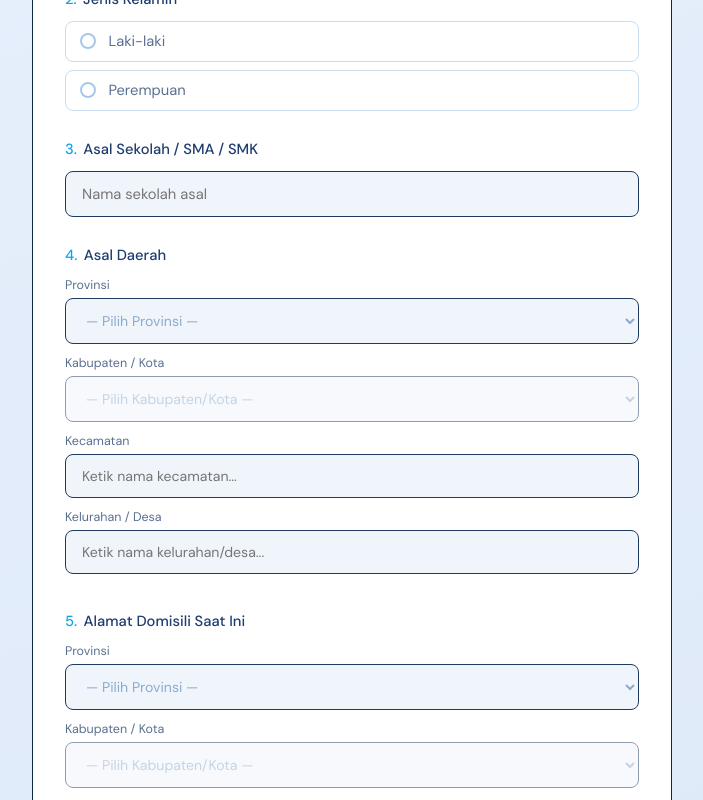
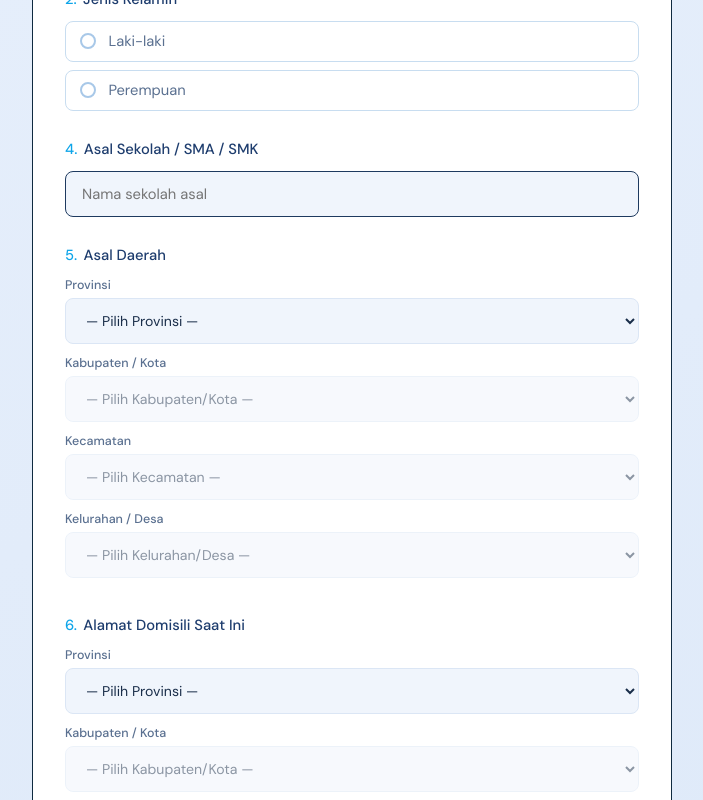
Before and after one commit to budiadiputra/kuesioner-ti-umi, a React (Vite) app: page / in a window 1280 px wide. Shown: the part 520-1320 px from the top of the page, without its empty margins (288-991 px from the left). Built offline with nearby package versions, Linux system fonts and the light colour scheme.

Commit message:
tambah NIM

```diff
--- a/src/App.jsx
+++ b/src/App.jsx
@@ -643,53 +643,100 @@ const PROVINCES_API = [
 ];
 
 function WilayahSelect({ prefix, values, onChange }) {
-  const prov = values[prefix + "_provinsi"] || "";
-  const kab = values[prefix + "_kabupaten"] || "";
-  const kec = values[prefix + "_kecamatan"] || "";
-  const kel = values[prefix + "_kelurahan"] || "";
-  const kabList = prov ? (WILAYAH[prov] || []).sort() : [];
+  const [kabList, setKabList] = useState([]);
+  const [kecList, setKecList] = useState([]);
+  const [kelList, setKelList] = useState([]);
+  const [loadingKab, setLoadingKab] = useState(false);
+  const [loadingKec, setLoadingKec] = useState(false);
+  const [loadingKel, setLoadingKel] = useState(false);
 
-  const baseInput = {
-    width: "100%",
-    padding: "0.75rem 1rem",
-    background: "#f0f5fc",
-    border: "1px solid #1e3a5f",
-    borderRadius: "8px",
-    color: "#1a2e4a",
-    outline: "none",
-    boxSizing: "border-box",
-    fontFamily: "'DM Sans', sans-serif",
-    fontSize: "0.88rem",
-    marginBottom: "0.6rem",
+  const provId = values[prefix + "_provinsi_id"] || "";
+  const kabId  = values[prefix + "_kabupaten_id"] || "";
+  const kecId  = values[prefix + "_kecamatan_id"] || "";
+  const kel    = values[prefix + "_kelurahan"] || "";
+
+  const BASE = "https://emsifa.github.io/api-wilayah-indonesia/api";
+
+  useEffect(() => {
+    if (!provId) { setKabList([]); return; }
+    setLoadingKab(true);
+    fetch(`${BASE}/regencies/${provId}.json`)
+      .then(r => r.json()).then(d => { setKabList(d); setLoadingKab(false); })
+      .catch(() => setLoadingKab(false));
+  }, [provId]);
+
+  useEffect(() => {
+    if (!kabId) { setKecList([]); return; }
+    setLoadingKec(true);
+    fetch(`${BASE}/districts/${kabId}.json`)
+      .then(r => r.json()).then(d => { setKecList(d); setLoadingKec(false); })
+      .catch(() => setLoadingKec(false));
+  }, [kabId]);
+
+  useEffect(() => {
+    if (!kecId) { setKelList([]); return; }
+    setLoadingKel(true);
+    fetch(`${BASE}/villages/${kecId}.json`)
+      .then(r => r.json()).then(d => { setKelList(d); setLoadingKel(false); })
+      .catch(() => setLoadingKel(false));
+  }, [kecId]);
+
+  const sel = {
+    width: "100%", padding: "0.75rem 1rem", background: "#f0f5fc",
+    border: "1px solid #dbe6f5", borderRadius: "8px", color: "#1a2e4a",
+    outline: "none", boxSizing: "border-box",
+    fontFamily: "'DM Sans', sans-serif", fontSize: "0.88rem", marginBottom: "0.6rem",
   };
+  const lbl = { fontSize: "0.78rem", color: "#5a7090", marginBottom: "0.2rem", fontWeight: 500, display: "block" };
 
   return (
     <div style={{ display: "flex", flexDirection: "column", gap: "0.1rem" }}>
-      <label style={{ fontSize: "0.78rem", color: "#5a7090", marginBottom: "0.2rem" }}>Provinsi</label>
-      <select style={{ ...baseInput, cursor: "pointer", color: prov ? "#1a2e4a" : "#8aabcc" }}
-        value={prov} onChange={(e) => { onChange(prefix + "_provinsi", e.target.value); onChange(prefix + "_kabupaten", ""); }}>
+      <label style={lbl}>Provinsi</label>
+      <select style={{ ...sel, cursor: "pointer" }} value={provId}
+        onChange={(e) => {
+          const opt = e.target.options[e.target.selectedIndex];
+          onChange(prefix + "_provinsi", opt.text);
+          onChange(prefix + "_provinsi_id", e.target.value);
+          onChange(prefix + "_kabupaten", ""); onChange(prefix + "_kabupaten_id", "");
+          onChange(prefix + "_kecamatan", ""); onChange(prefix + "_kecamatan_id", "");
+          onChange(prefix + "_kelurahan", "");
+        }}>
         <option value="">— Pilih Provinsi —</option>
-        {PROVINCES.map(p => <option key={p} value={p} style={{ background: "#f0f5fc" }}>{p}</option>)}
+        {PROVINCES_API.map(p => <option key={p.id} value={p.id}>{p.name}</option>)}
       </select>
 
-      <label style={{ fontSize: "0.78rem", color: "#5a7090", marginBottom: "0.2rem" }}>Kabupaten / Kota</label>
-      <select style={{ ...baseInput, cursor: prov ? "pointer" : "not-allowed", color: kab ? "#1a2e4a" : "#8aabcc", opacity: prov ? 1 : 0.5 }}
-        value={kab} disabled={!prov} onChange={(e) => onChange(prefix + "_kabupaten", e.target.value)}>
-        <option value="">— Pilih Kabupaten/Kota —</option>
-        {kabList.map(k => <option key={k} value={k} style={{ background: "#f0f5fc" }}>{k}</option>)}
+      <label style={lbl}>Kabupaten / Kota</label>
+      <select style={{ ...sel, cursor: provId ? "pointer" : "not-allowed", opacity: provId ? 1 : 0.5 }}
+        value={kabId} disabled={!provId}
+        onChange={(e) => {
+          const opt = e.target.options[e.target.selectedIndex];
+          onChange(prefix + "_kabupaten", opt.text); onChange(prefix + "_kabupaten_id", e.target.value);
+          onChange(prefix + "_kecamatan", ""); onChange(prefix + "_kecamatan_id", "");
+          onChange(prefix + "_kelurahan", "");
+        }}>
+        <option value="">{loadingKab ? "Memuat data..." : "— Pilih Kabupaten/Kota —"}</option>
+        {kabList.map(k => <option key={k.id} value={k.id}>{k.name}</option>)}
       </select>
 
-      <label style={{ fontSize: "0.78rem", color: "#5a7090", marginBottom: "0.2rem" }}>Kecamatan</label>
-      <input style={baseInput} placeholder="Ketik nama kecamatan..." value={kec}
-        onChange={(e) => onChange(prefix + "_kecamatan", e.target.value)}
-        onFocus={(e) => (e.target.style.borderColor = "#0ea5e9")}
-        onBlur={(e) => (e.target.style.borderColor = "#c8ddf0")} />
+      <label style={lbl}>Kecamatan</label>
+      <select style={{ ...sel, cursor: kabId ? "pointer" : "not-allowed", opacity: kabId ? 1 : 0.5 }}
+        value={kecId} disabled={!kabId}
+        onChange={(e) => {
+          const opt = e.target.options[e.target.selectedIndex];
+          onChange(prefix + "_kecamatan", opt.text); onChange(prefix + "_kecamatan_id", e.target.value);
+          onChange(prefix + "_kelurahan", "");
+        }}>
+        <option value="">{loadingKec ? "Memuat data..." : "— Pilih Kecamatan —"}</option>
+        {kecList.map(k => <option key={k.id} value={k.id}>{k.name}</option>)}
+      </select>
 
-      <label style={{ fontSize: "0.78rem", color: "#5a7090", marginBottom: "0.2rem" }}>Kelurahan / Desa</label>
-      <input style={baseInput} placeholder="Ketik nama kelurahan/desa..." value={kel}
-        onChange={(e) => onChange(prefix + "_kelurahan", e.target.value)}
-        onFocus={(e) => (e.target.style.borderColor = "#0ea5e9")}
-        onBlur={(e) => (e.target.style.borderColor = "#c8ddf0")} />
+      <label style={lbl}>Kelurahan / Desa</label>
+      <select style={{ ...sel, cursor: kecId ? "pointer" : "not-allowed", opacity: kecId ? 1 : 0.5 }}
+        value={kel} disabled={!kecId}
+        onChange={(e) => onChange(prefix + "_kelurahan", e.target.value)}>
+        <option value="">{loadingKel ? "Memuat data..." : "— Pilih Kelurahan/Desa —"}</option>
+        {kelList.map(k => <option key={k.id} value={k.name}>{k.name}</option>)}
+      </select>
     </div>
   );
 }
@@ -878,7 +925,7 @@ function SectionA({ answers, onChange }) {
       {/* Asal Sekolah */}
       <div>
         <p style={{ fontSize: "0.92rem", color: "#1e3d6e", fontWeight: 500, marginBottom: "0.75rem" }}>
-          <span style={{ color: "#0ea5e9", marginRight: "0.4rem" }}>3.</span>Asal Sekolah / SMA / SMK
+          <span style={{ color: "#0ea5e9", marginRight: "0.4rem" }}>4.</span>Asal Sekolah / SMA / SMK
         </p>
         <input style={baseInput} placeholder="Nama sekolah asal"
           value={answers.q3 || ""} onChange={(e) => onChange("q3", e.target.value)}
@@ -889,7 +936,7 @@ function SectionA({ answers, onChange }) {
       {/* Asal Daerah */}
       <div>
         <p style={{ fontSize: "0.92rem", color: "#1e3d6e", fontWeight: 500, marginBottom: "0.75rem" }}>
-          <span style={{ color: "#0ea5e9", marginRight: "0.4rem" }}>4.</span>Asal Daerah
+          <span style={{ color: "#0ea5e9", marginRight: "0.4rem" }}>5.</span>Asal Daerah
         </p>
         <WilayahSelect prefix="asal" values={answers} onChange={onChange} />
       </div>
@@ -897,7 +944,7 @@ function SectionA({ answers, onChange }) {
       {/* Alamat Domisili */}
       <div>
         <p style={{ fontSize: "0.92rem", color: "#1e3d6e", fontWeight: 500, marginBottom: "0.75rem" }}>
-          <span style={{ color: "#0ea5e9", marginRight: "0.4rem" }}>5.</span>Alamat Domisili Saat Ini
+          <span style={{ color: "#0ea5e9", marginRight: "0.4rem" }}>6.</span>Alamat Domisili Saat Ini
         </p>
         <WilayahSelect prefix="domisili" values={answers} onChange={onChange} />
       </div>
@@ -905,7 +952,7 @@ function SectionA({ answers, onChange }) {
       {/* Status Mahasiswa */}
       <div>
         <p style={{ fontSize: "0.92rem", color: "#1e3d6e", fontWeight: 500, marginBottom: "0.75rem" }}>
-          <span style={{ color: "#0ea5e9", marginRight: "0.4rem" }}>6.</span>Status Mahasiswa
+          <span style={{ color: "#0ea5e9", marginRight: "0.4rem" }}>7.</span>Status Mahasiswa
         </p>
         <RadioWithOther
           q={{ id: "q5", options: ["Mahasiswa Baru (Semester 1–2)", "Mahasiswa Aktif (Semester 3–6)", "Mahasiswa Tingkat Akhir (Semester 7+)", "Lainnya"] }}
@@ -1142,6 +1189,7 @@ function SectionE({ answers, onChange }) {
 function canProceedSection(step, answers) {
   if (step === 0) {
     return answers.q1?.trim() &&
+      answers.nim?.trim() &&
       answers.q2 &&
       answers.q3?.trim() &&
       answers.asal_provinsi && answers.asal_kabupaten && answers.asal_kecamatan?.trim() && answers.asal_kelurahan?.trim() &&
```
